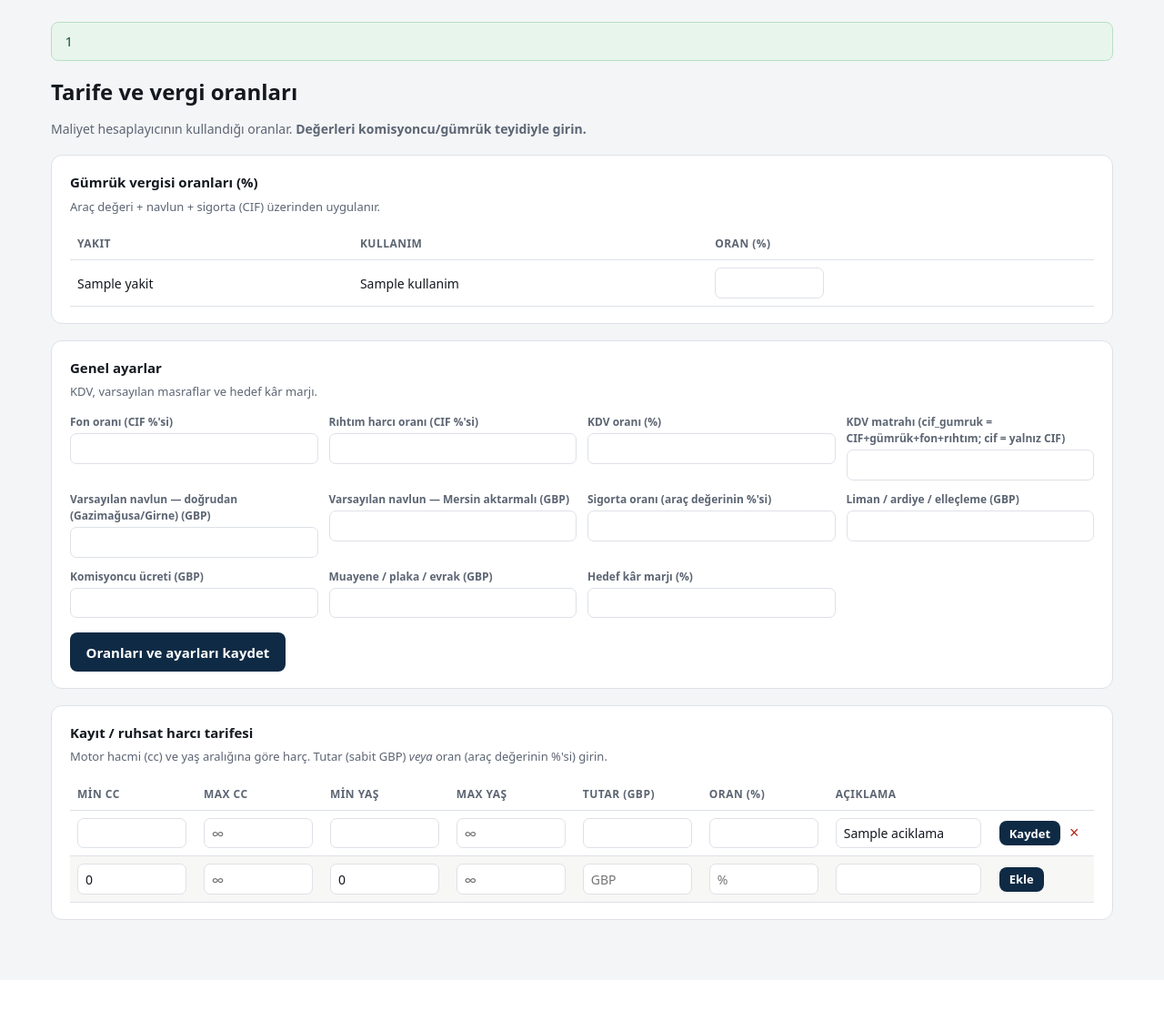
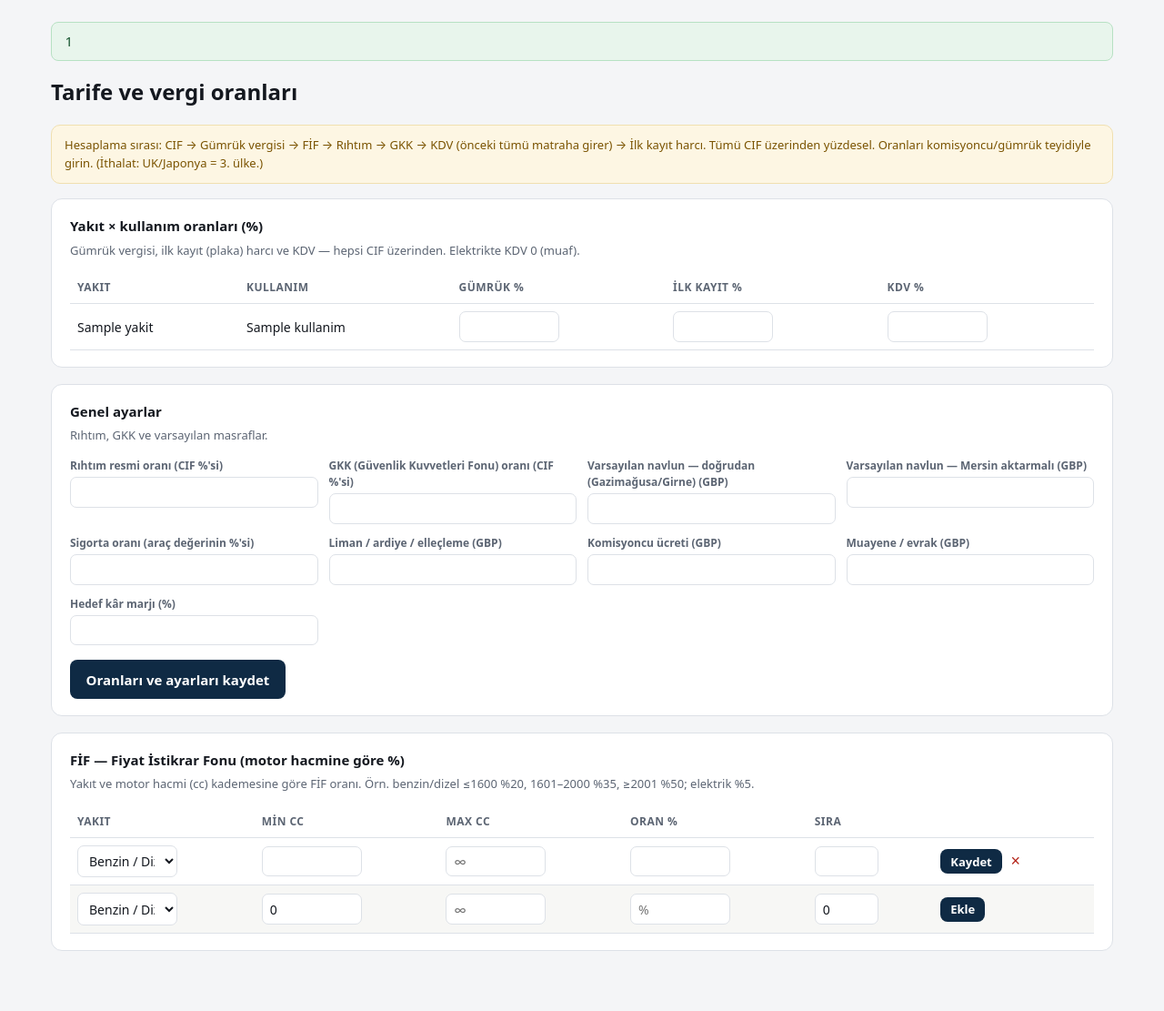
Before and after one commit to anketci54-coder/cardino, a Laravel app: template resources/views/yonetim/tarife.blade.php in a window 1280 px wide. Shown: the part 63-1174 px from the top of the page at 91% size. Before the commit the page ends 1074 px from the top, so only its background shows below. Run offline with Laravel 12, Linux system fonts and the light colour scheme; a user stored in the database is signed in; data comes from the database, SQL or seed files in the repository; tables that the repository leaves empty hold one stand-in row (values such as "Sample post"); the template is opened without the code that fills it: most values are stand-ins (such as "Sample title", 1, 10 or a date in 2020).

Commit message:
Faz 2: KKTC 2026 resmi vergi yapısı tam uygulandı
Kümülatif hesap: CIF → Gümrük → FİF (cc kademeli: ≤1600 %20 / 1601-2000
%35 / ≥2001 %50, elektrik %5) → Rıhtım %4,4 → GKK %2,5 → KDV (kümülatif
matrah; elektrik muaf) → İlk kayıt harcı (%6/5/4). Yakıt 3'e ayrıldı
(benzin-dizel/hibrit/elektrik). Yeni fif_tarifeleri tablosu; vergi_oranlari
gümrük/kayıt/KDV sütunları. UK/Japonya = 3. ülke tek oran.

Co-Authored-By: Claude Opus 4.8 <noreply@anthropic.com>
Claude-Session: https://claude.ai/code/session_01GFkj5dtiHpEXP4DCnAFvHm

```diff
--- a/app/Models/GumrukAyar.php
+++ b/app/Models/GumrukAyar.php
@@ -13,16 +13,14 @@ class GumrukAyar extends Model
 
     /** Tanımlı ayarlar ve açıklamaları (sıra + etiket). */
     public const TANIMLAR = [
-        'fon_orani' => 'Fon oranı (CIF %\'si)',
-        'rihtim_orani' => 'Rıhtım harcı oranı (CIF %\'si)',
-        'kdv_orani' => 'KDV oranı (%)',
-        'kdv_matrahi' => 'KDV matrahı (cif_gumruk = CIF+gümrük+fon+rıhtım; cif = yalnız CIF)',
+        'rihtim_orani' => 'Rıhtım resmi oranı (CIF %\'si)',
+        'gkk_orani' => 'GKK (Güvenlik Kuvvetleri Fonu) oranı (CIF %\'si)',
         'navlun_direkt' => 'Varsayılan navlun — doğrudan (Gazimağusa/Girne) (GBP)',
         'navlun_mersin' => 'Varsayılan navlun — Mersin aktarmalı (GBP)',
         'sigorta_orani' => 'Sigorta oranı (araç değerinin %\'si)',
         'liman_ardiye' => 'Liman / ardiye / elleçleme (GBP)',
         'komisyoncu' => 'Komisyoncu ücreti (GBP)',
-        'muayene_kayit' => 'Muayene / plaka / evrak (GBP)',
+        'muayene_kayit' => 'Muayene / evrak (GBP)',
         'kar_marji' => 'Hedef kâr marjı (%)',
     ];
 
--- a/app/Models/VergiOrani.php
+++ b/app/Models/VergiOrani.php
@@ -5,32 +5,35 @@ namespace App\Models;
 use Illuminate\Database\Eloquent\Attributes\Fillable;
 use Illuminate\Database\Eloquent\Model;
 
-/** Gümrük vergisi oranı: yakıt türü × kullanım. */
-#[Fillable(['yakit', 'kullanim', 'oran'])]
+/** Yakıt × kullanım için gümrük vergisi, ilk kayıt harcı ve KDV oranları (%). */
+#[Fillable(['yakit', 'kullanim', 'gumruk_orani', 'kayit_orani', 'kdv_orani'])]
 class VergiOrani extends Model
 {
     protected $table = 'vergi_oranlari';
 
     public const YAKITLAR = [
         'benzin_dizel' => 'Benzin / Dizel',
-        'elektrik_hibrit' => 'Elektrik / Hibrit',
+        'hibrit' => 'Hibrit',
+        'elektrik' => 'Elektrik',
     ];
 
     public const KULLANIMLAR = [
         'ozel' => 'Özel',
-        'ticari' => 'Ticari',
+        'ticari' => 'Ticari (T)',
     ];
 
     protected function casts(): array
     {
-        return ['oran' => 'decimal:3'];
+        return [
+            'gumruk_orani' => 'decimal:3',
+            'kayit_orani' => 'decimal:3',
+            'kdv_orani' => 'decimal:3',
+        ];
     }
 
-    /** Yakıt + kullanım için oran (%) döndürür; yoksa 0. */
-    public static function oranBul(string $yakit, string $kullanim): float
+    /** Yakıt + kullanım satırını döndürür (yoksa null). */
+    public static function bul(string $yakit, string $kullanim): ?self
     {
-        $kayit = static::query()->where('yakit', $yakit)->where('kullanim', $kullanim)->first();
-
-        return (float) ($kayit->oran ?? 0);
+        return static::query()->where('yakit', $yakit)->where('kullanim', $kullanim)->first();
     }
 }
--- a/resources/views/yonetim/tarife.blade.php
+++ b/resources/views/yonetim/tarife.blade.php
@@ -9,36 +9,42 @@
     table.t { width: 100%; border-collapse: collapse; }
     table.t th, table.t td { text-align: left; padding: .5rem .5rem; border-bottom: 1px solid var(--line); font-size: 14px; vertical-align: middle; }
     table.t th { font-size: 12px; text-transform: uppercase; letter-spacing: .04em; color: var(--muted); }
-    input.s { width: 100%; max-width: 120px; padding: .4rem .5rem; border: 1px solid var(--line); border-radius: 7px; font: 14px var(--font); background: #fff; color: var(--ink); }
-    input.g { max-width: 100%; }
+    input.s, select.s { width: 100%; max-width: 110px; padding: .4rem .5rem; border: 1px solid var(--line); border-radius: 7px; font: 14px var(--font); background: #fff; color: var(--ink); }
     .ayar-izgara { display: grid; grid-template-columns: repeat(auto-fit, minmax(230px, 1fr)); gap: 12px; }
     .ayar-izgara label { font-size: 12px; color: var(--muted); display: block; margin-bottom: 3px; }
-    .ornek { font-size: 11px; font-weight: 700; color: #7a5300; background: #fdf6e3; border: 1px solid #f0e0b0; border-radius: 999px; padding: 1px 8px; }
     .satir-form { display: inline; }
     .sil { background: none; border: 0; color: var(--danger); cursor: pointer; font-size: 18px; }
     .ekle td { background: #f7f7f5; }
+    .uyari { background: #fdf6e3; border: 1px solid #f0e0b0; border-radius: 10px; padding: 12px 14px; font-size: 13px; color: #7a5300; margin-bottom: 16px; }
 </style>
 @endpush
 @section('content')
 <div class="page-head"><h1>Tarife ve vergi oranları</h1></div>
-<p class="alt" style="color:var(--muted);font-size:14px;margin:-6px 0 18px">
-    Maliyet hesaplayıcının kullandığı oranlar. <strong>Değerleri komisyoncu/gümrük teyidiyle girin.</strong>
-</p>
+
+@if ($errors->any())
+    <div class="error" role="alert" style="background:#fdecea;color:#8a1c12;border:1px solid #f1c4c0;border-radius:8px;padding:.6rem .9rem;margin-bottom:14px">{{ $errors->first() }}</div>
+@endif
+<div class="uyari">
+    Hesaplama sırası: CIF → Gümrük vergisi → FİF → Rıhtım → GKK → KDV (önceki tümü matraha girer) → İlk kayıt harcı.
+    Tümü CIF üzerinden yüzdesel. Oranları komisyoncu/gümrük teyidiyle girin. (İthalat: UK/Japonya = 3. ülke.)
+</div>
 
 <form method="POST" action="{{ route('yonetim.tarife.ayar') }}">
     @csrf @method('PUT')
 
     <section class="panel box">
-        <h2>Gümrük vergisi oranları (%)</h2>
-        <p class="alt">Araç değeri + navlun + sigorta (CIF) üzerinden uygulanır.</p>
+        <h2>Yakıt × kullanım oranları (%)</h2>
+        <p class="alt">Gümrük vergisi, ilk kayıt (plaka) harcı ve KDV — hepsi CIF üzerinden. Elektrikte KDV 0 (muaf).</p>
         <table class="t">
-            <thead><tr><th>Yakıt</th><th>Kullanım</th><th>Oran (%)</th></tr></thead>
+            <thead><tr><th>Yakıt</th><th>Kullanım</th><th>Gümrük %</th><th>İlk kayıt %</th><th>KDV %</th></tr></thead>
             <tbody>
             @foreach ($oranlar as $o)
                 <tr>
                     <td>{{ VergiOrani::YAKITLAR[$o->yakit] ?? $o->yakit }}</td>
                     <td>{{ VergiOrani::KULLANIMLAR[$o->kullanim] ?? $o->kullanim }}</td>
-                    <td><input class="s" type="number" step="0.001" name="oran[{{ $o->id }}]" value="{{ rtrim(rtrim($o->oran, '0'), '.') }}"></td>
+                    <td><input class="s" type="number" step="0.001" name="oran[{{ $o->id }}][gumruk_orani]" value="{{ rtrim(rtrim($o->gumruk_orani, '0'), '.') }}"></td>
+                    <td><input class="s" type="number" step="0.001" name="oran[{{ $o->id }}][kayit_orani]" value="{{ rtrim(rtrim($o->kayit_orani, '0'), '.') }}"></td>
+                    <td><input class="s" type="number" step="0.001" name="oran[{{ $o->id }}][kdv_orani]" value="{{ rtrim(rtrim($o->kdv_orani, '0'), '.') }}"></td>
                 </tr>
             @endforeach
             </tbody>
@@ -47,12 +53,12 @@
 
     <section class="panel box">
         <h2>Genel ayarlar</h2>
-        <p class="alt">KDV, varsayılan masraflar ve hedef kâr marjı.</p>
+        <p class="alt">Rıhtım, GKK ve varsayılan masraflar.</p>
         <div class="ayar-izgara">
             @foreach (GumrukAyar::TANIMLAR as $anahtar => $etiket)
                 <div>
                     <label>{{ $etiket }}</label>
-                    <input class="s g" type="text" name="ayar[{{ $anahtar }}]" value="{{ $ayarlar[$anahtar]->deger ?? '' }}">
+                    <input class="s" style="max-width:100%" type="text" name="ayar[{{ $anahtar }}]" value="{{ $ayarlar[$anahtar]->deger ?? '' }}">
                 </div>
             @endforeach
         </div>
@@ -61,28 +67,28 @@
 </form>
 
 <section class="panel box">
-    <h2>Kayıt / ruhsat harcı tarifesi</h2>
-    <p class="alt">Motor hacmi (cc) ve yaş aralığına göre harç. Tutar (sabit GBP) <em>veya</em> oran (araç değerinin %'si) girin.</p>
+    <h2>FİF — Fiyat İstikrar Fonu (motor hacmine göre %)</h2>
+    <p class="alt">Yakıt ve motor hacmi (cc) kademesine göre FİF oranı. Örn. benzin/dizel ≤1600 %20, 1601–2000 %35, ≥2001 %50; elektrik %5.</p>
     <table class="t">
-        <thead><tr><th>Min cc</th><th>Max cc</th><th>Min yaş</th><th>Max yaş</th><th>Tutar (GBP)</th><th>Oran (%)</th><th>Açıklama</th><th></th></tr></thead>
+        <thead><tr><th>Yakıt</th><th>Min cc</th><th>Max cc</th><th>Oran %</th><th>Sıra</th><th></th></tr></thead>
         <tbody>
-        @foreach ($tarifeler as $t)
+        @foreach ($fifler as $f)
             <tr>
-                <form method="POST" action="{{ route('yonetim.tarife.kayit.update', $t) }}" class="satir-form" id="tf{{ $t->id }}">@csrf @method('PUT')</form>
-                <td><input class="s" form="tf{{ $t->id }}" type="number" name="min_cc" value="{{ $t->min_cc }}"></td>
-                <td><input class="s" form="tf{{ $t->id }}" type="number" name="max_cc" value="{{ $t->max_cc }}" placeholder="∞"></td>
-                <td><input class="s" form="tf{{ $t->id }}" type="number" name="min_yas" value="{{ $t->min_yas }}"></td>
-                <td><input class="s" form="tf{{ $t->id }}" type="number" name="max_yas" value="{{ $t->max_yas }}" placeholder="∞"></td>
-                <td><input class="s" form="tf{{ $t->id }}" type="number" step="0.01" name="tutar_gbp" value="{{ $t->tutar_gbp !== null ? rtrim(rtrim($t->tutar_gbp,'0'),'.') : '' }}"></td>
-                <td><input class="s" form="tf{{ $t->id }}" type="number" step="0.001" name="oran" value="{{ $t->oran !== null ? rtrim(rtrim($t->oran,'0'),'.') : '' }}"></td>
+                <form method="POST" action="{{ route('yonetim.tarife.fif.update', $f) }}" class="satir-form" id="fif{{ $f->id }}">@csrf @method('PUT')</form>
                 <td>
-                    <input class="s g" form="tf{{ $t->id }}" type="text" name="aciklama" value="{{ $t->aciklama }}" style="max-width:160px">
-                    @if (str_contains((string) $t->aciklama, 'ÖRNEK')) <span class="ornek">ÖRNEK</span> @endif
+                    <select class="s" form="fif{{ $f->id }}" name="yakit">
+                        @foreach (VergiOrani::YAKITLAR as $k => $v)
+                            <option value="{{ $k }}" @selected($f->yakit === $k)>{{ $v }}</option>
+                        @endforeach
+                    </select>
                 </td>
+                <td><input class="s" form="fif{{ $f->id }}" type="number" name="min_cc" value="{{ $f->min_cc }}"></td>
+                <td><input class="s" form="fif{{ $f->id }}" type="number" name="max_cc" value="{{ $f->max_cc }}" placeholder="∞"></td>
+                <td><input class="s" form="fif{{ $f->id }}" type="number" step="0.001" name="oran" value="{{ rtrim(rtrim($f->oran,'0'),'.') }}"></td>
+                <td><input class="s" form="fif{{ $f->id }}" type="number" name="sira" value="{{ $f->sira }}" style="max-width:70px"></td>
                 <td style="white-space:nowrap">
-                    <input form="tf{{ $t->id }}" type="hidden" name="sira" value="{{ $t->sira }}">
-                    <button class="btn" form="tf{{ $t->id }}" type="submit" style="padding:.3rem .7rem;font-size:13px">Kaydet</button>
-                    <form method="POST" action="{{ route('yonetim.tarife.kayit.destroy', $t) }}" class="satir-form" onsubmit="return confirm('Bu kademe silinsin mi?')">
+                    <button class="btn" form="fif{{ $f->id }}" type="submit" style="padding:.3rem .7rem;font-size:13px">Kaydet</button>
+                    <form method="POST" action="{{ route('yonetim.tarife.fif.destroy', $f) }}" class="satir-form" onsubmit="return confirm('Bu kademe silinsin mi?')">
                         @csrf @method('DELETE')
                         <button class="sil" type="submit" title="Sil">×</button>
                     </form>
@@ -90,15 +96,19 @@
             </tr>
         @endforeach
         <tr class="ekle">
-            <form method="POST" action="{{ route('yonetim.tarife.kayit.store') }}" class="satir-form" id="yeni-tarife">@csrf</form>
-            <td><input class="s" form="yeni-tarife" type="number" name="min_cc" value="0"></td>
-            <td><input class="s" form="yeni-tarife" type="number" name="max_cc" placeholder="∞"></td>
-            <td><input class="s" form="yeni-tarife" type="number" name="min_yas" value="0"></td>
-            <td><input class="s" form="yeni-tarife" type="number" name="max_yas" placeholder="∞"></td>
-            <td><input class="s" form="yeni-tarife" type="number" step="0.01" name="tutar_gbp" placeholder="GBP"></td>
-            <td><input class="s" form="yeni-tarife" type="number" step="0.001" name="oran" placeholder="%"></td>
-            <td><input class="s g" form="yeni-tarife" type="text" name="aciklama" style="max-width:160px"></td>
-            <td><button class="btn" form="yeni-tarife" type="submit" style="padding:.3rem .7rem;font-size:13px">Ekle</button></td>
+            <form method="POST" action="{{ route('yonetim.tarife.fif.store') }}" class="satir-form" id="yeni-fif">@csrf</form>
+            <td>
+                <select class="s" form="yeni-fif" name="yakit">
+                    @foreach (VergiOrani::YAKITLAR as $k => $v)
+                        <option value="{{ $k }}">{{ $v }}</option>
+                    @endforeach
+                </select>
+            </td>
+            <td><input class="s" form="yeni-fif" type="number" name="min_cc" value="0"></td>
+            <td><input class="s" form="yeni-fif" type="number" name="max_cc" placeholder="∞"></td>
+            <td><input class="s" form="yeni-fif" type="number" step="0.001" name="oran" placeholder="%"></td>
+            <td><input class="s" form="yeni-fif" type="number" name="sira" value="0" style="max-width:70px"></td>
+            <td><button class="btn" form="yeni-fif" type="submit" style="padding:.3rem .7rem;font-size:13px">Ekle</button></td>
         </tr>
         </tbody>
     </table>
--- a/routes/web.php
+++ b/routes/web.php
@@ -52,8 +52,8 @@ Route::middleware('auth')->group(function () {
 
         Route::get('tarife', [TarifeController::class, 'index'])->name('tarife');
         Route::put('tarife', [TarifeController::class, 'ayarlariGuncelle'])->name('tarife.ayar');
-        Route::post('tarife/kayit', [TarifeController::class, 'kayitStore'])->name('tarife.kayit.store');
-        Route::put('tarife/kayit/{tarife}', [TarifeController::class, 'kayitUpdate'])->name('tarife.kayit.update');
-        Route::delete('tarife/kayit/{tarife}', [TarifeController::class, 'kayitDestroy'])->name('tarife.kayit.destroy');
+        Route::post('tarife/fif', [TarifeController::class, 'fifStore'])->name('tarife.fif.store');
+        Route::put('tarife/fif/{fif}', [TarifeController::class, 'fifUpdate'])->name('tarife.fif.update');
+        Route::delete('tarife/fif/{fif}', [TarifeController::class, 'fifDestroy'])->name('tarife.fif.destroy');
     });
 });
```
Also changed, not shown: app/Http/Controllers/MaliyetHesapController.php (+33 -27 lines), app/Http/Controllers/TarifeController.php (+25 -24 lines), app/Models/FifTarifesi.php (added, +42 -0 lines), database/seeders/TarifeSeeder.php (+43 -22 lines), database/migrations/2026_11_26_100000_tarife_2026_yapisi.php (added).
